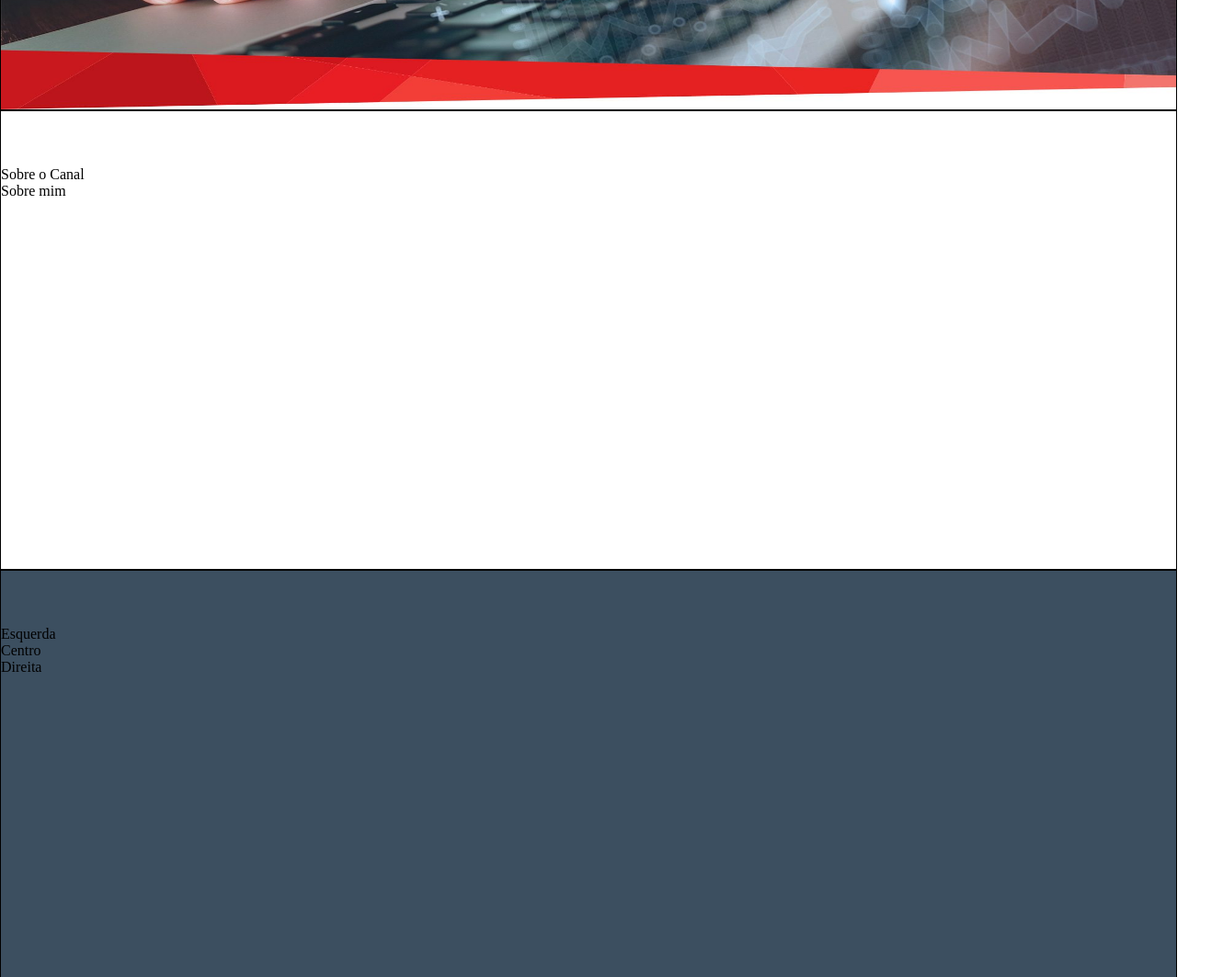
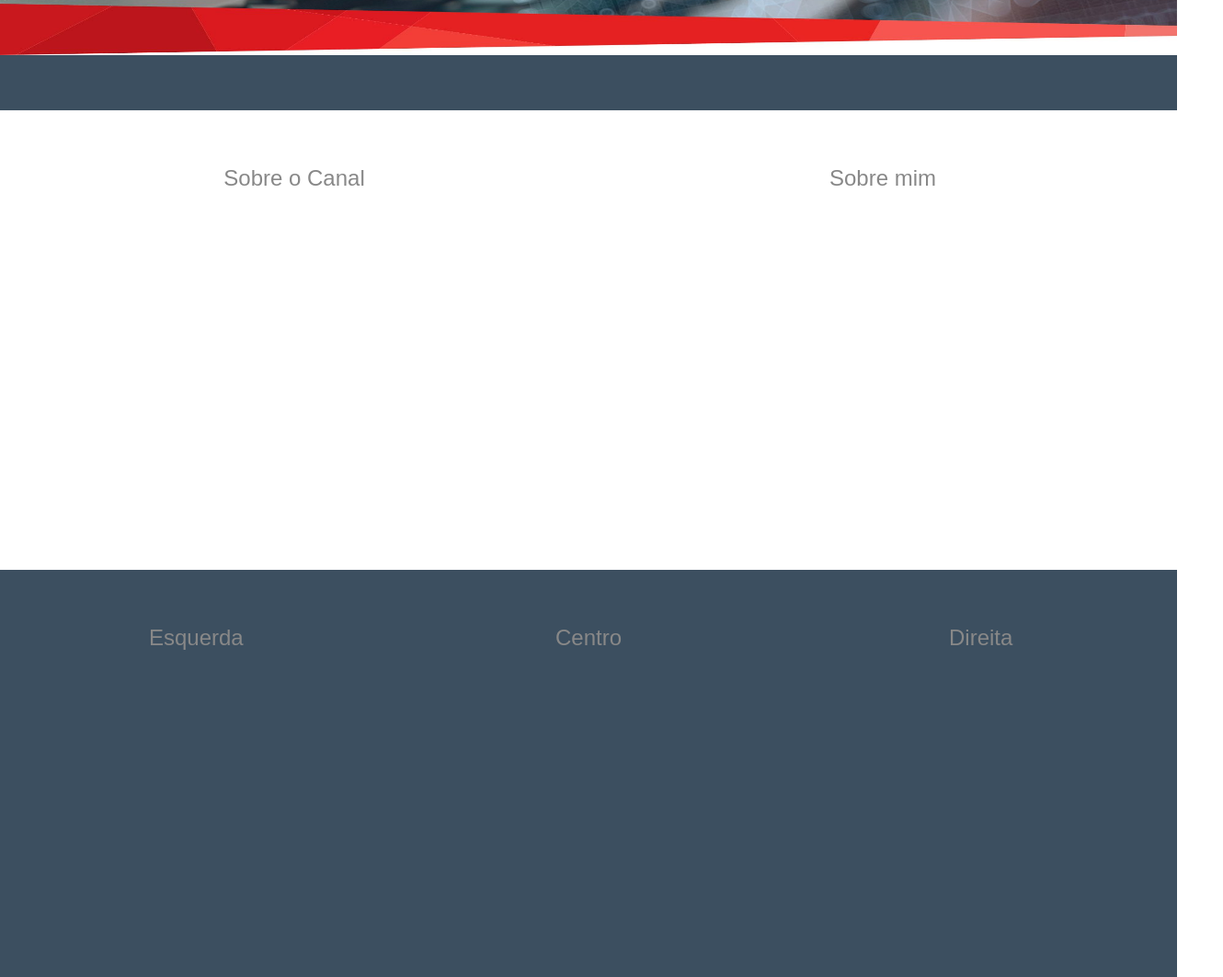
Before and after one commit to robson-flor/HTML-CSS-JS, a plain HTML site: page fullPage.html in a window 1280 px wide. Shown: the part 380-1443 px from the top of the page at 92% size, 1330 px wide, since content can reach past the window. Drawn offline with Linux system fonts and the light colour scheme.

Commit message:
adicionando animações aos elementos

```diff
--- a/fullPage.css
+++ b/fullPage.css
@@ -33,15 +33,20 @@ header nav ul li a:hover{
  color: #b6dbf1;
 }
 section{
-  border: 1px solid #000;
-  width: 100%;
-  height: 500px;
+  width: 100vw;
+  height: 31.25em;
+}
+section article{
+  color: #888;
+  font-size: 1.5em;
+  font-family: Arial, Helvetica, sans-serif;
 }
 section:nth-child(even){
   background-color: #3c4f60;
 } /*posso indicar intervalos que quero formatar - odd=ímpar -- - even=par - ele identifica o header como uma seção da página, logo começa a aplicar seu efeito a partir do 1° section */
 section, footer{
   padding-top: 60px;
+  padding-bottom: 60px;
 }
 .banner{
   display: flex;
@@ -49,3 +54,41 @@ section, footer{
 .banner img{
   width: 100%;
 }
+.borda0{
+  border: none;
+}
+.borda1{
+  border: 1px solid #000;
+}
+.borda2{
+  border: 1px solid #f00;
+}
+
+.flexivel{
+  display: flex;
+  flex-direction: row;
+  justify-content: space-between;
+}
+article{
+  width: 100vw;
+  text-align: center;
+}
+
+/*ANIMAÇÕES*/
+[data-anima]{
+  opacity: 0;
+  transition: .7s;
+}
+[data-anima="esquerda"]{
+  transform: translate3d(-50px,0,0); /* x y z */
+}
+[data-anima="direita"]{
+  transform: translate3d(50px,0,0); /* x y z */
+}
+[data-anima="centro"]{
+  transform: translate3d(0,50px,0); /* x y z */
+}
+[data-anima].animacao{
+  opacity: 1;
+  transform: translate3d(0,0,0);
+}
--- a/fullPage.html
+++ b/fullPage.html
@@ -5,7 +5,6 @@
   <meta http-equiv="X-UA-Compatible" content="IE=edge">
   <meta name="viewport" content="width=device-width, initial-scale=1.0">
   <link type="text/css" rel="stylesheet" href="fullPage.css">
-  <script src="fullPage.js" type="text/javascript"></script>
   <title>Full Page</title>
 </head>
 <body>
@@ -28,47 +27,47 @@
   </section>
 
   <!-- SECTION 2 -->
-  <section id="sobre">
-    <article>
+  <section id="sobre" class="flexivel">
+    <article class="borda0" data-anima="esquerda">
       Sobre o Canal
     </article>
-    <article>
+    <article class="borda0" data-anima="direita">
       Sobre mim
     </article>
   </section>
 
   <!-- SECTION 3 -->
-  <section id="cursos">
-    <article>
+  <section id="cursos" class="flexivel">
+    <article class="borda0" data-anima="esquerda">
       Esquerda
     </article>
-    <article>
+    <article class="borda0" data-anima="centro">
       Centro
     </article>
-    <article>
+    <article class="borda0" data-anima="direita">
       Direita
     </article>
   </section>
 
   <!-- SECTION 4 -->
-  <section id="canal">
-    <article>
+  <section id="canal" class="flexivel">
+    <article class="borda0" data-anima="esquerda">
       Imagem link canal
     </article>
-    <article>
+    <article class="borda0" data-anima="direita">
       Link direto para o canal
     </article>
   </section>
 
   <!-- SECTION 5 -->
-  <section id="contato">
-    <article>
+  <section id="contato" class="flexivel">
+    <article class="borda0" data-anima="esquerda">
       Contato esquerda
     </article>
-    <article>
+    <article class="borda0" data-anima="centro">
       Contato centro
     </article>
-    <article>
+    <article class="borda0" data-anima="direita">
       Contato direita
     </article>
   </section>
@@ -77,6 +76,6 @@
   <footer id="rodape">
     footer
   </footer>
-
+<script src="fullPage.js" type="text/javascript"></script>
 </body>
 </html>
--- a/fullPage.js
+++ b/fullPage.js
@@ -0,0 +1,20 @@
+const elementos = document.querySelectorAll("[data-anima]");
+
+const animacaoClass = 'animacao';
+
+function animaScroll() {
+  const topoPaginaNaJanela = window.pageYOffset + ((window.innerHeight * 3) / 4); // 3/4 da janela.
+  elementos.forEach(function (elemento) {
+    if (topoPaginaNaJanela > elemento.offsetTop) {
+      elemento.classList.add(animacaoClass);
+    } else {
+      elemento.classList.remove(animacaoClass);
+    }
+  });
+}
+
+if(elementos.length){
+  window.addEventListener('scroll', function () {
+    animaScroll();
+  })
+}
```
